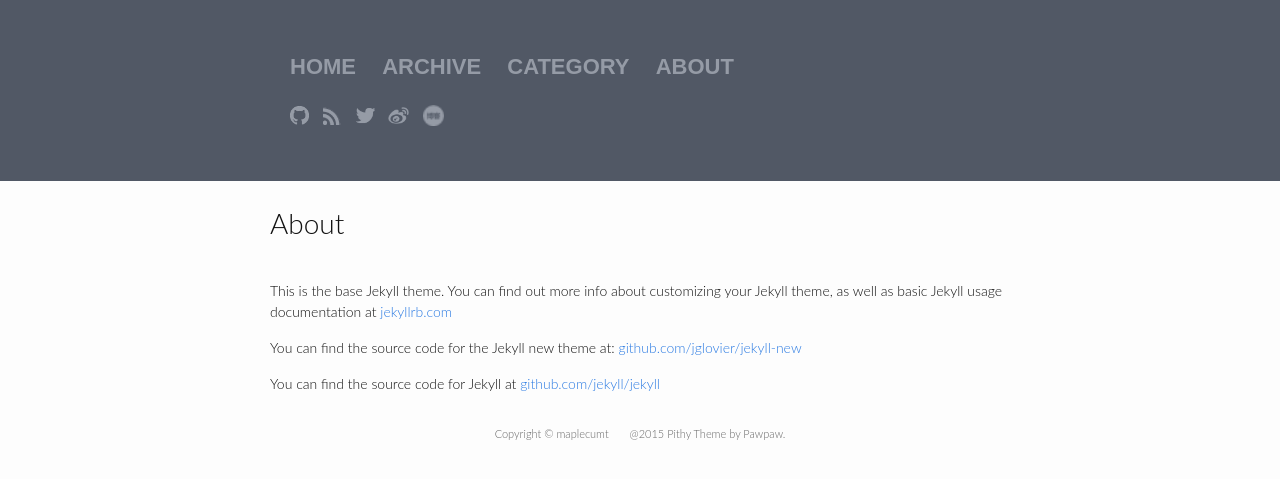
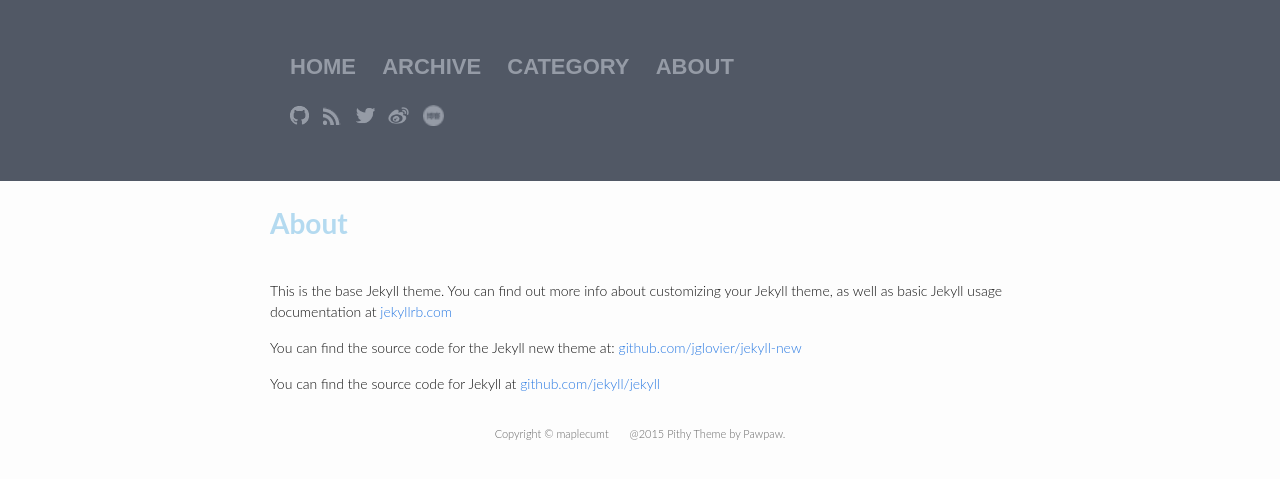
Before and after one commit to maple-yf/maplecumt, a Jekyll site: the page built from about.md, in a window 1280 px wide. Shown: the top 479 px of the page. Built offline with Jekyll 4.4.1, drawn with Linux system fonts in a browser that asks for light colours.

Commit message:
no message

```diff
--- a/_layouts/page.html
+++ b/_layouts/page.html
@@ -2,7 +2,12 @@
 layout: default
 ---
 <div class="post">
-
+<style>
+	h1, h2, h3, h4, h5, h6 {
+	  color:#B4DAF0;
+	  font-weight: bold;
+	}
+</style>
   <header class="post-header">
     <h1 class="post-title">{{ page.title }}</h1>
   </header>
```
